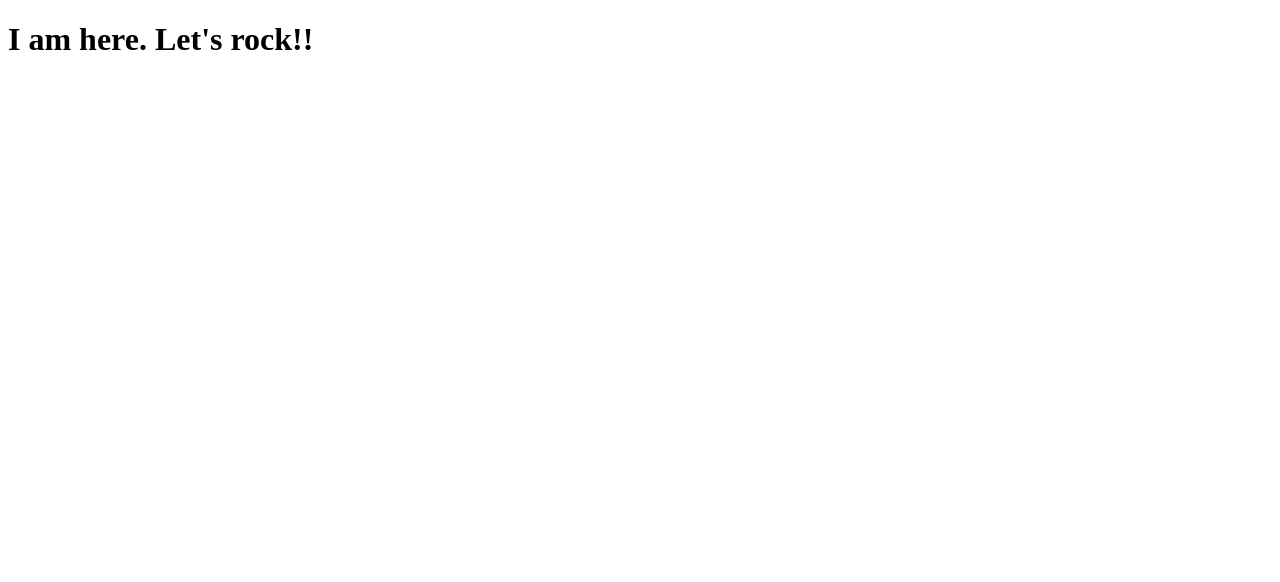
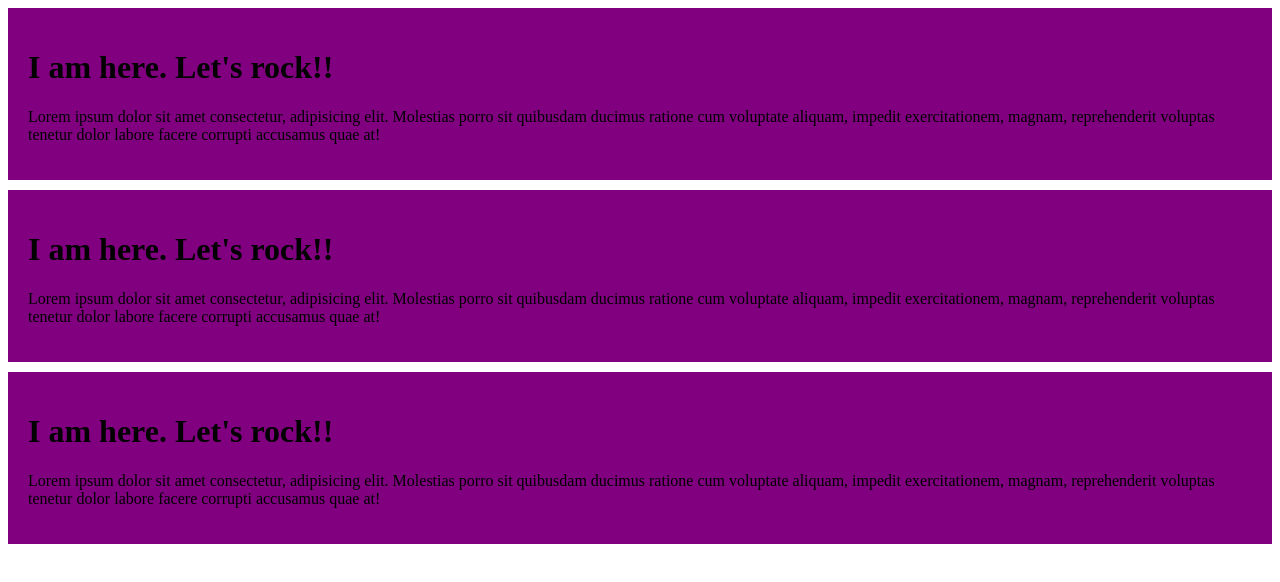
Before and after one commit to ArnavHD/just-demo-to-start, a plain HTML site: page index.html in a window 1280 px wide. Drawn offline with Linux system fonts and the light colour scheme.

Commit message:
Some code

```diff
--- a/index.html
+++ b/index.html
@@ -4,8 +4,21 @@
     <meta charset="UTF-8">
     <meta name="viewport" content="width=device-width, initial-scale=1.0">
     <title>Document</title>
+    <link rel="stylesheet" href="styles/thing.css">
 </head>
 <body>
-    <h1>I am here. Let's rock!!</h1>
+    <div>
+        <h1>I am here. Let's rock!!</h1>
+        <p>Lorem ipsum dolor sit amet consectetur, adipisicing elit. Molestias porro sit quibusdam ducimus ratione cum voluptate aliquam, impedit exercitationem, magnam, reprehenderit voluptas tenetur dolor labore facere corrupti accusamus quae at!</p>
+    </div>
+    <div>
+        <h1>I am here. Let's rock!!</h1>
+        <p>Lorem ipsum dolor sit amet consectetur, adipisicing elit. Molestias porro sit quibusdam ducimus ratione cum voluptate aliquam, impedit exercitationem, magnam, reprehenderit voluptas tenetur dolor labore facere corrupti accusamus quae at!</p>
+    </div>
+    <div>
+        <h1>I am here. Let's rock!!</h1>
+        <p>Lorem ipsum dolor sit amet consectetur, adipisicing elit. Molestias porro sit quibusdam ducimus ratione cum voluptate aliquam, impedit exercitationem, magnam, reprehenderit voluptas tenetur dolor labore facere corrupti accusamus quae at!</p>
+    </div>
+
 </body>
 </html>
--- /dev/null
+++ b/styles/thing.css
@@ -0,0 +1,5 @@
+div{
+    background-color: purple;
+    padding: 20px;
+    margin-bottom: 10px;
+}
```
